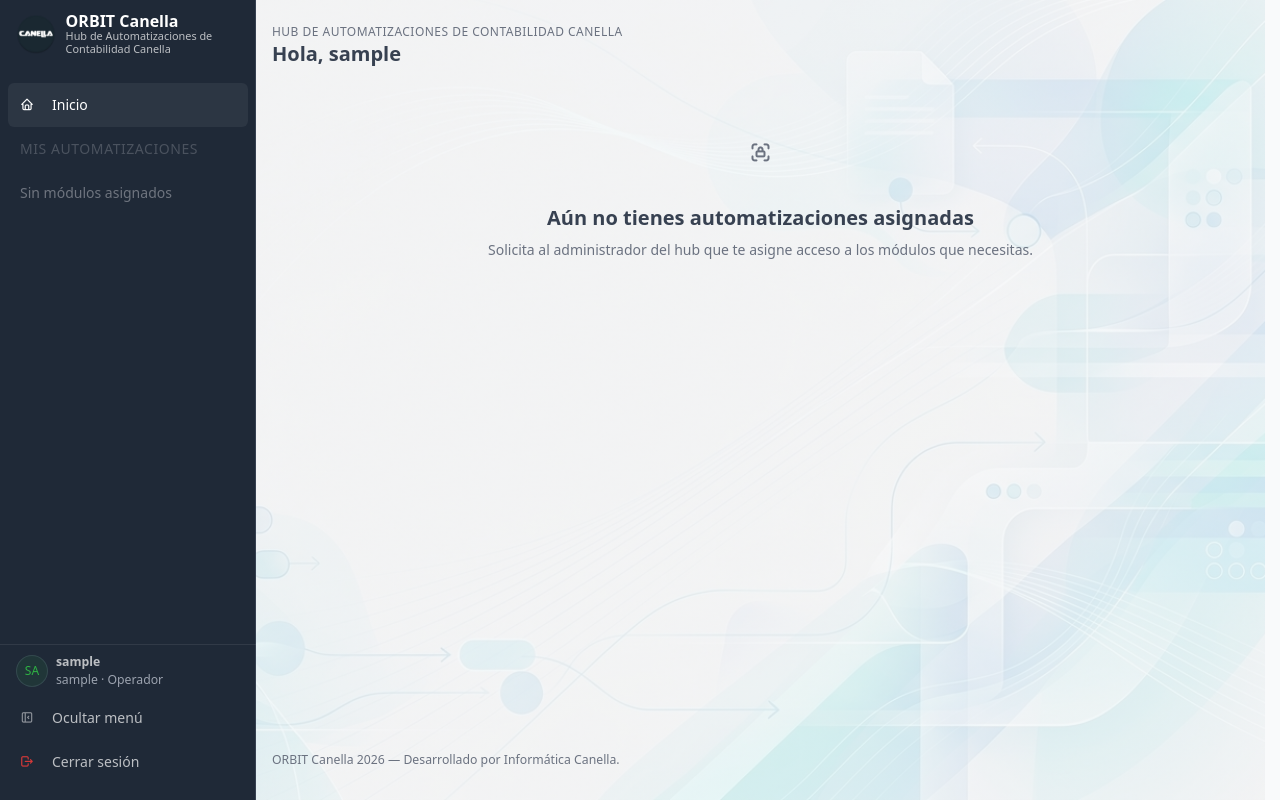
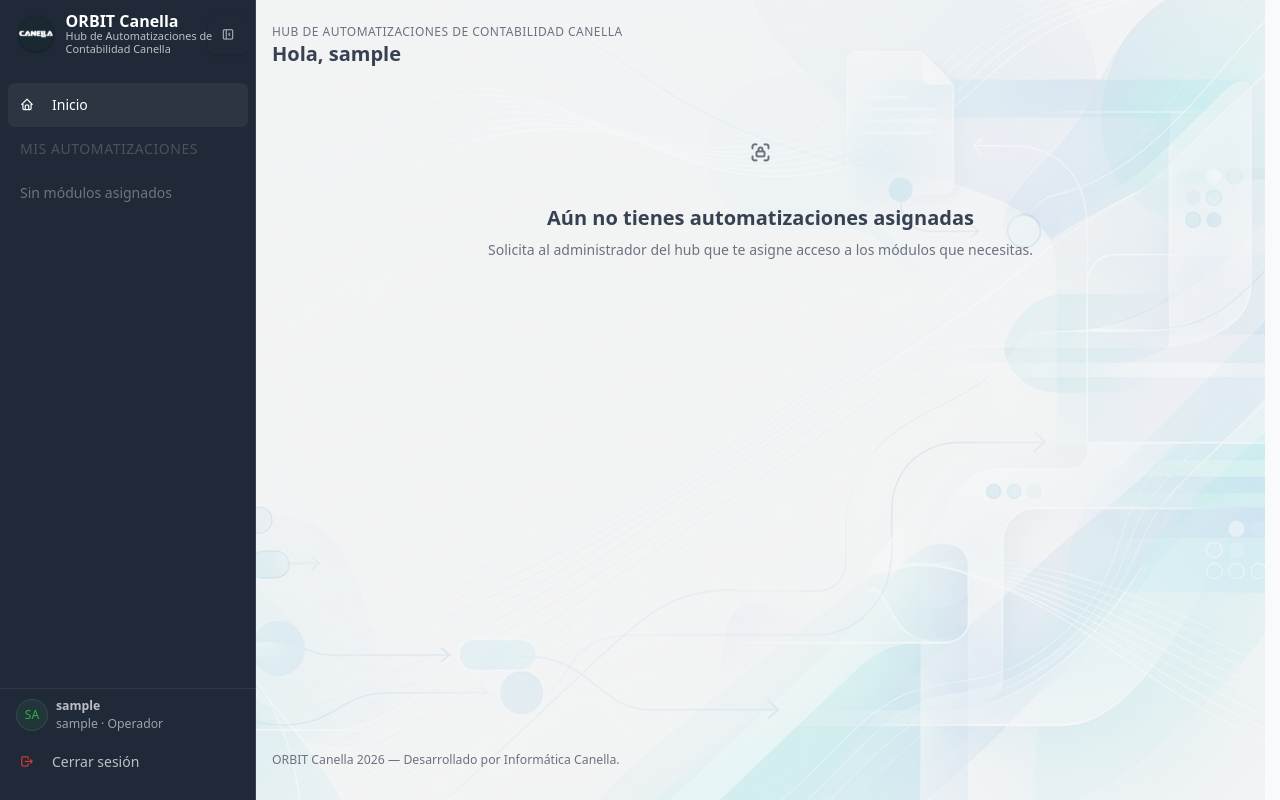
Before and after one commit to FernandHanser/Orbit_Canella, a Flask app: page / in a window 1280 px wide. Run offline with Flask 3, Linux system fonts and the light colour scheme; the visitor is signed in with stand-in values (Sample User, id 1); data comes from the database, SQL or seed files in the repository; data that the repository does not hold is empty; some libraries are stand-ins or nearby versions.

Commit message:
Ocultar menú: ícono junto a la marca en lugar de texto al pie
Co-Authored-By: Claude Opus 5.5 <noreply@anthropic.com>

```diff
--- a/app/static/css/automate.css
+++ b/app/static/css/automate.css
@@ -14,8 +14,15 @@
 /* Menú que se oculta (static/js/menu.js). Solo en pantallas grandes: en celular Tabler ya lo pliega.
    Se desliza fuera de la vista y el contenido ocupa el ancho; «visibility» lo saca del orden del
    tabulador para que el teclado no recorra enlaces invisibles. */
-.menu-boton-mostrar { display: none; }
+.menu-boton-mostrar, .menu-boton-ocultar { display: none; }
 @media (min-width: 992px) {
+  /* Ícono arriba a la derecha del menú, a la altura de la marca; la marca deja su espacio. */
+  .navbar-vertical .marca { padding-right: 2.25rem; }
+  .menu-boton-ocultar {
+    display: inline-flex; position: absolute; top: .9rem; right: .5rem; z-index: 1;
+    background: transparent; border-color: transparent; color: rgba(255, 255, 255, .6);
+  }
+  .menu-boton-ocultar:hover, .menu-boton-ocultar:focus-visible { background: rgba(255, 255, 255, .08); color: #fff; }
   .navbar-vertical.navbar-expand-lg { transition: transform .25s ease, visibility .25s; }
   .navbar-vertical.navbar-expand-lg ~ .page-wrapper { transition: margin-inline-start .25s ease; }
   .menu-oculto .navbar-vertical.navbar-expand-lg { transform: translateX(-100%); visibility: hidden; }
--- a/app/templates/base.html
+++ b/app/templates/base.html
@@ -20,6 +20,11 @@
 <div class="page">
   <aside class="navbar navbar-vertical navbar-expand-lg" id="menu-principal" data-bs-theme="dark">
     <div class="container-fluid">
+      {# Solo en pantallas grandes (CSS): en celular el menú ya se pliega con el botón de Tabler. #}
+      <button type="button" class="btn btn-icon menu-boton-ocultar" data-menu-ocultar
+              aria-controls="menu-principal" aria-expanded="true" title="Ocultar menú (Ctrl + B)" aria-label="Ocultar menú">
+        <i class="ti ti-layout-sidebar-left-collapse"></i>
+      </button>
       <button class="navbar-toggler" type="button" data-bs-toggle="collapse" data-bs-target="#menu-lateral" aria-controls="menu-lateral" aria-expanded="false" aria-label="Mostrar menú">
         <span class="navbar-toggler-icon"></span>
       </button>
@@ -78,14 +83,6 @@
             </div>
           </div>
           <ul class="navbar-nav">
-            {# Solo en pantallas grandes: en celular el menú ya se pliega con el botón de arriba. #}
-            <li class="nav-item d-none d-lg-block">
-              <button type="button" class="nav-link border-0 bg-transparent w-100 text-start" data-menu-ocultar
-                      aria-controls="menu-principal" aria-expanded="true" title="Atajo: Ctrl + B">
-                <span class="nav-link-icon"><i class="ti ti-layout-sidebar-left-collapse"></i></span>
-                <span class="nav-link-title">Ocultar menú</span>
-              </button>
-            </li>
             <li class="nav-item">
               <form method="post" action="{{ url_for('auth.salir') }}" class="m-0">
                 <input type="hidden" name="csrf_token" value="{{ csrf_token() }}">
```
Also changed, not shown: docs/INTERFAZ.md (+3 -3 lines).
